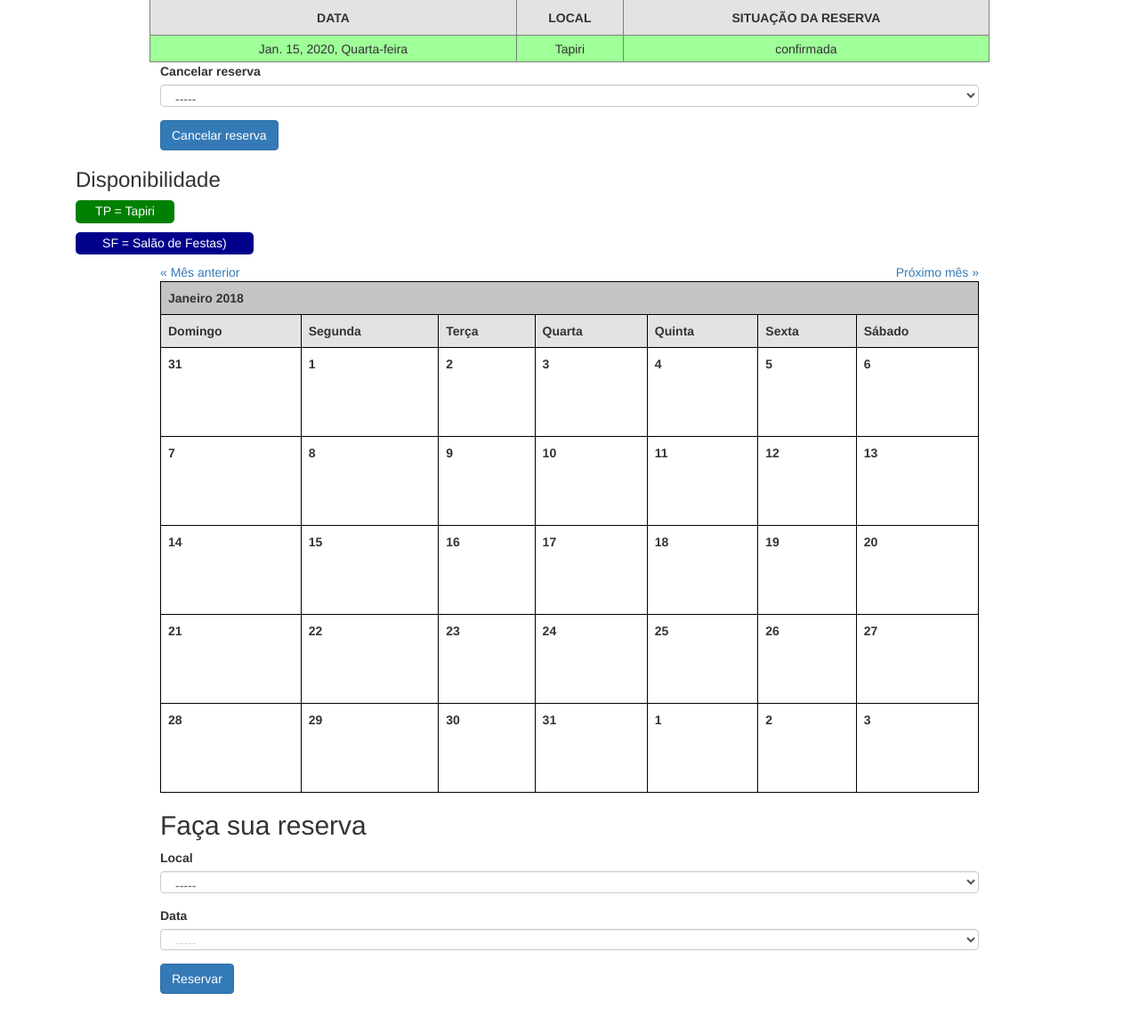
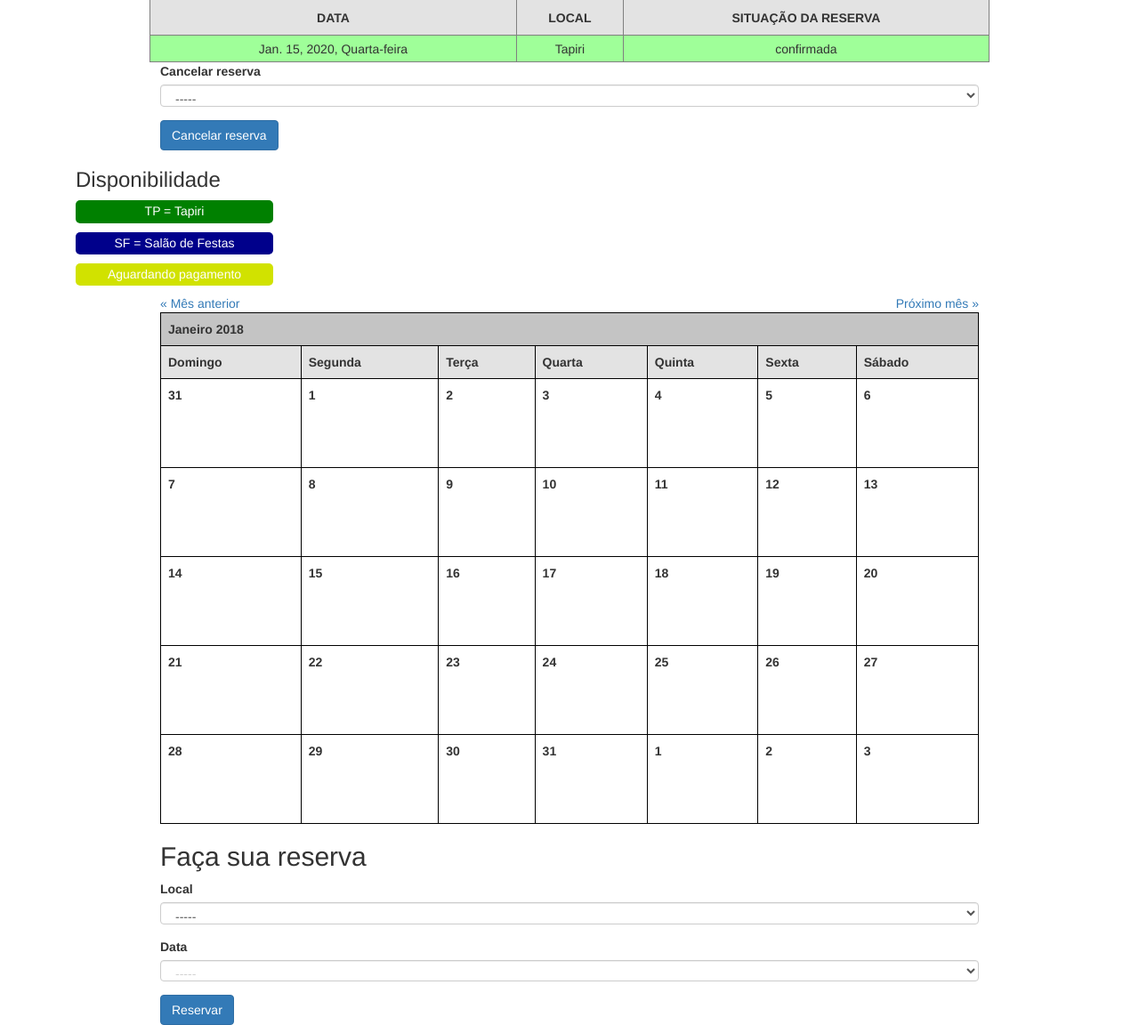
Before and after one commit to apvma-manaus/apvma, a Django app: page /reservations/ in a window 1280 px wide. Shown: the part 139-1291 px from the top of the page at 89% size. Before the commit the page ends 1256 px from the top, so only its background shows below. Run offline with Django 3.2, Linux system fonts and the light colour scheme; a user stored in the database is signed in; tables that the repository leaves empty hold one stand-in row (values such as "Sample post"); parts of the project's set-up code (start-up, migrations or seed data) failed here and were passed over; some libraries are stand-ins or nearby versions.

```diff
--- a/apvma/reservations/templates/reservations/reservations.html
+++ b/apvma/reservations/templates/reservations/reservations.html
@@ -63,8 +63,9 @@
 
 
     <h3>Disponibilidade</h3>
-    <h5 class="calendar-tp-reservation-future" align="center" style="width: 10%; padding: 5px">TP = Tapiri</h5>
-    <h5 class="calendar-sf-reservation-future" align="center" style="width: 18%; padding: 5px">SF = Salão de Festas)</h5>
+    <h5 class="calendar-tp-reservation-future" align="center" style="width: 20%; padding: 5px">TP = Tapiri</h5>
+    <h5 class="calendar-sf-reservation-future" align="center" style="width: 20%; padding: 5px">SF = Salão de Festas</h5>
+    <H5 class="calendar-tp-reservation-future" align="center" style="width: 20%; padding: 5px; background-color: #D1E200">Aguardando pagamento</h5>
 
     <div class="row">
       <div class="col-md-5 col-md-offset-1">
@@ -109,18 +110,30 @@
                 <strong>{{ day.day }}</strong>
                 <br>
                 {% if tp_reservation and day > today and day < maximum_reservation_date %}
+                    {% if tp_reservation.status == 'aguardando pagamento' %}
+                        <p align="center" class="calendar-tp-reservation-future" style="background-color: #D1E200">
+                            {{ tp_reservation.spot }} - {{ tp_reservation.user.username }}
+                        </p>
+                    {% else %}
                         <p align="center" class="calendar-tp-reservation-future">
                             {{ tp_reservation.spot }} - {{ tp_reservation.user.username }}
                         </p>
+                    {% endif %}
                 {% elif tp_reservation %}
                     <p align="center" class="calendar-tp-reservation-past">
                         {{ tp_reservation.spot }} - {{ tp_reservation.user.username }}
                     </p>
                 {% endif %}
                 {% if sf_reservation and day > today and day < maximum_reservation_date %}
+                    {% if sf_reservation.status == 'aguardando pagamento' %}
+                         <p align="center" class="calendar-sf-reservation-future" style="background-color: #D1E200">
+                            {{ sf_reservation.spot }} - {{ sf_reservation.user.username }}
+                        </p>
+                    {% else %}
                         <p align="center" class="calendar-sf-reservation-future">
                             {{ sf_reservation.spot }} - {{ sf_reservation.user.username }}
                         </p>
+                    {% endif %}
                 {% elif sf_reservation %}
                     <p align="center" class="calendar-sf-reservation-past">
                         {{ sf_reservation.spot }} - {{ sf_reservation.user.username }}
--- a/apvma/reservations/views.py
+++ b/apvma/reservations/views.py
@@ -68,7 +68,7 @@ def reservation_calendar(request, year, month):
             else:
                 reservation = form.save()
                 messages.success(request,
-                                 'Reserva agendada com sucesso. Caso o pagamento não seja realizado até amanhã, a reserva será expirada.')
+                                 'Reserva agendada com sucesso. Caso o pagamento não seja realizado em até 24 horas, a reserva será expirada.')
 
         if len(request.POST) == 3: # POST requesting cancel reservation
             reservation = Reservation.objects.get(pk=request.POST['cancel_reservation'])
```
Also changed, not shown: apvma/reservations/admin.py (+27 -1 lines). Lines whose indentation alone changed are shown as unchanged.
